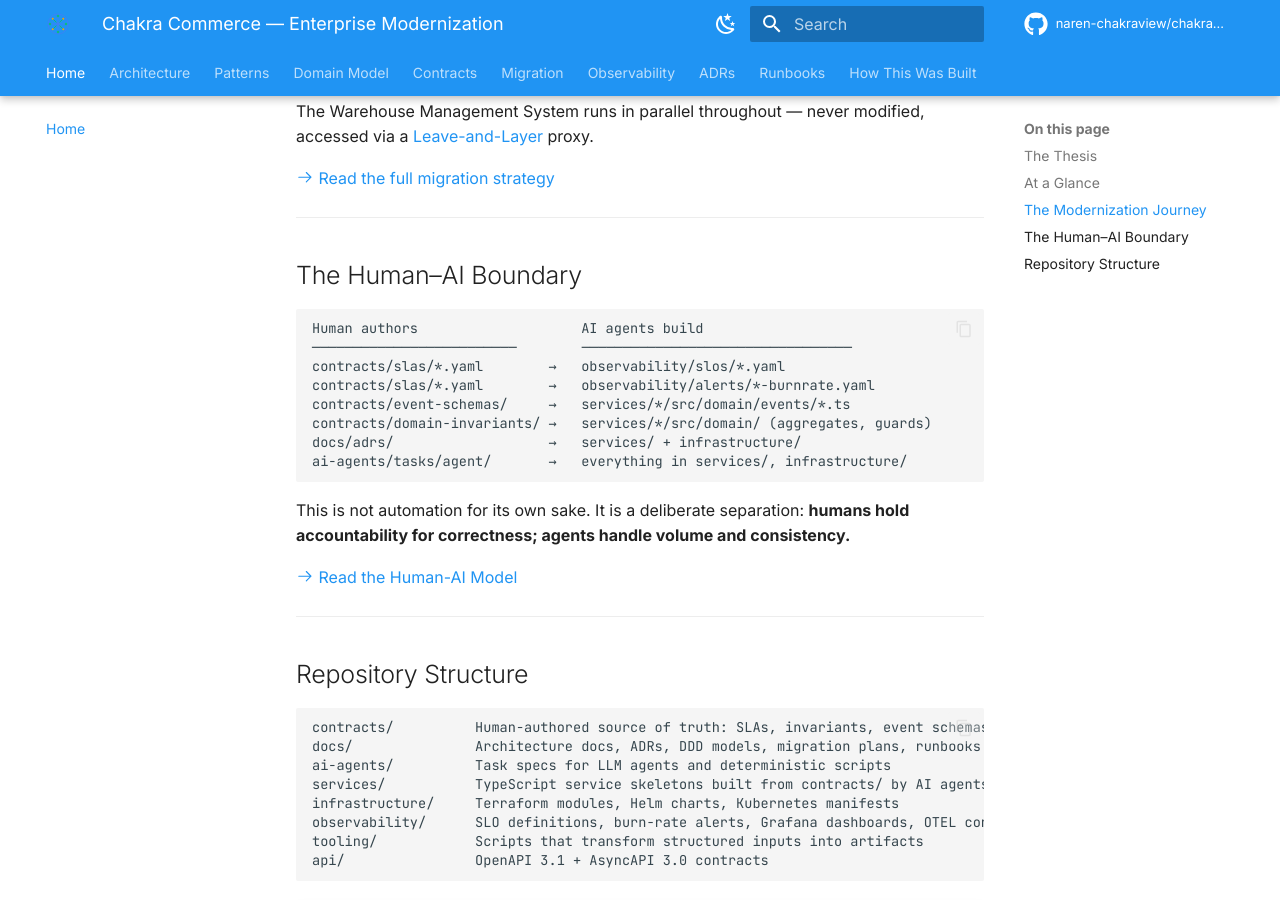
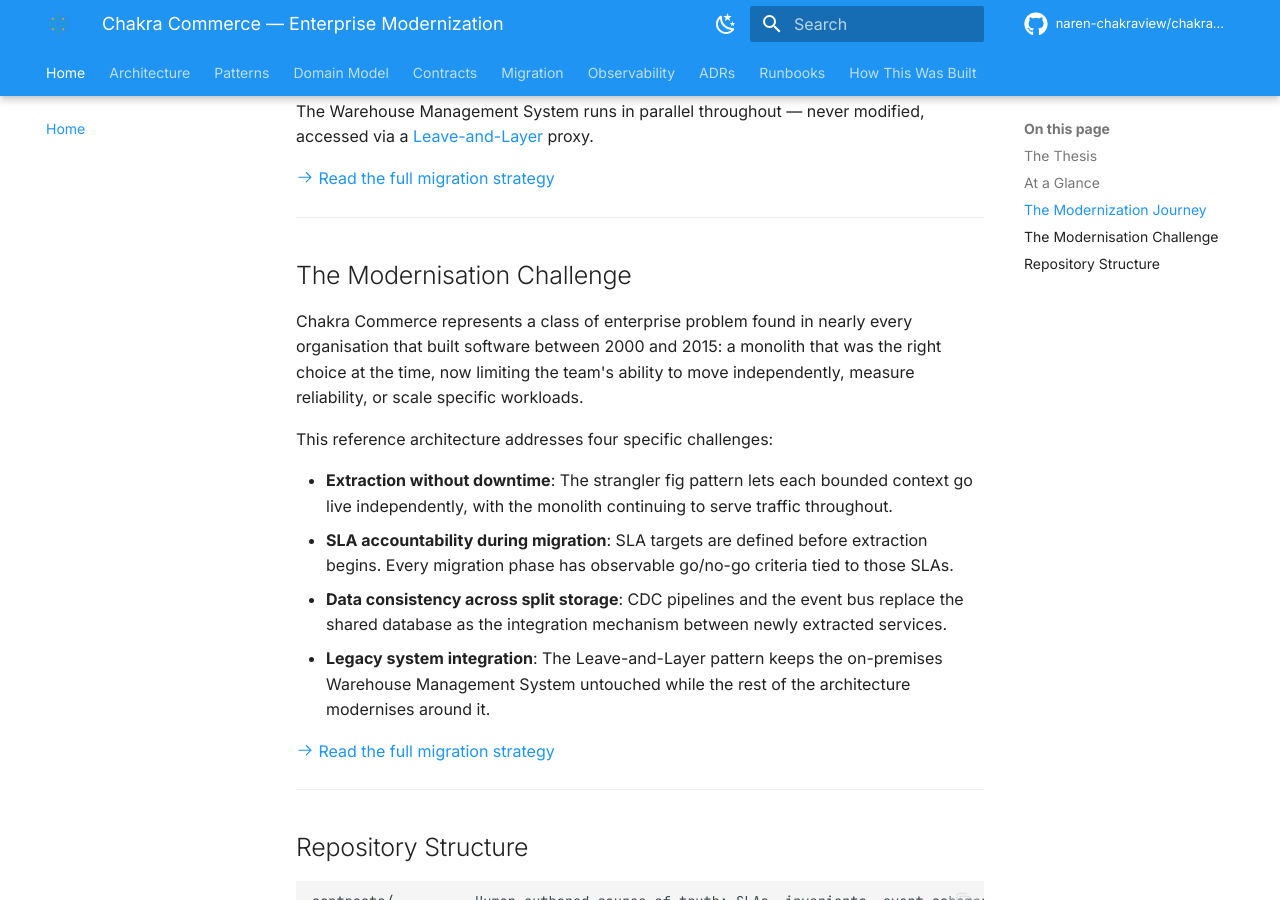
Before and after one commit to naren-chakraview/chakraview-enterprise-modernization, an MkDocs documentation site: the page built from docs/index.md, in a window 1280 px wide and 900 px high, scrolled down 2039 px. Built offline with MkDocs 1.6.1 and Material for MkDocs 9.7.7, drawn with Linux system fonts in a browser that asks for light colours; comment, search, counter and statistics services are not loaded; some of the changed text lies outside the part shown.

Commit message:
docs: update principles and homepage to focus on modernization challenges

````diff
--- a/docs/index.md
+++ b/docs/index.md
@@ -45,13 +45,13 @@
 
     [:octicons-arrow-right-24: Browse ADRs](adrs/README.md)
 
--   :material-robot-outline:{ .lg .middle } __6 AI Agent Personas__
+-   :material-hammer-wrench:{ .lg .middle } __How This Was Built__
 
     ---
 
-    Human Domain Expert, Documentation Agent, Script Authoring Agent, Script Executor, Implementation Agent, and Architectural Compliance Agent — each with explicit inputs, outputs, and constraints.
+    All 6 AI dev model personas — Human Domain Expert, Documentation Agent, Script Authoring Agent, Script Executor, Implementation Agent, and Compliance Agent — contributed to this project. See the full breakdown.
 
-    [:octicons-arrow-right-24: Understand the AI Model](ai-agents/index.md)
+    [:octicons-arrow-right-24: How This Was Built](how-this-was-built.md)
 
 -   :material-chart-line:{ .lg .middle } __SLA → Alert in one pipeline__
 
@@ -83,22 +83,18 @@
 
 ---
 
-## The Human–AI Boundary
+## The Modernisation Challenge
 
-```
-Human authors                    AI agents build
-─────────────────────────        ─────────────────────────────────
-contracts/slas/*.yaml        →   observability/slos/*.yaml
-contracts/slas/*.yaml        →   observability/alerts/*-burnrate.yaml
-contracts/event-schemas/     →   services/*/src/domain/events/*.ts
-contracts/domain-invariants/ →   services/*/src/domain/ (aggregates, guards)
-docs/adrs/                   →   services/ + infrastructure/
-ai-agents/tasks/agent/       →   everything in services/, infrastructure/
-```
+Chakra Commerce represents a class of enterprise problem found in nearly every organisation that built software between 2000 and 2015: a monolith that was the right choice at the time, now limiting the team's ability to move independently, measure reliability, or scale specific workloads.
 
-This is not automation for its own sake. It is a deliberate separation: **humans hold accountability for correctness; agents handle volume and consistency.**
+This reference architecture addresses four specific challenges:
 
-[:octicons-arrow-right-24: Read the Human-AI Model](architecture/human-ai-model.md)
+- **Extraction without downtime**: The strangler fig pattern lets each bounded context go live independently, with the monolith continuing to serve traffic throughout.
+- **SLA accountability during migration**: SLA targets are defined before extraction begins. Every migration phase has observable go/no-go criteria tied to those SLAs.
+- **Data consistency across split storage**: CDC pipelines and the event bus replace the shared database as the integration mechanism between newly extracted services.
+- **Legacy system integration**: The Leave-and-Layer pattern keeps the on-premises Warehouse Management System untouched while the rest of the architecture modernises around it.
+
+[:octicons-arrow-right-24: Read the full migration strategy](migration/strategy.md)
 
 ---
 
````
Also changed, not shown: README.md (+3 -18 lines), docs/architecture/principles.md (+3 -3 lines).
